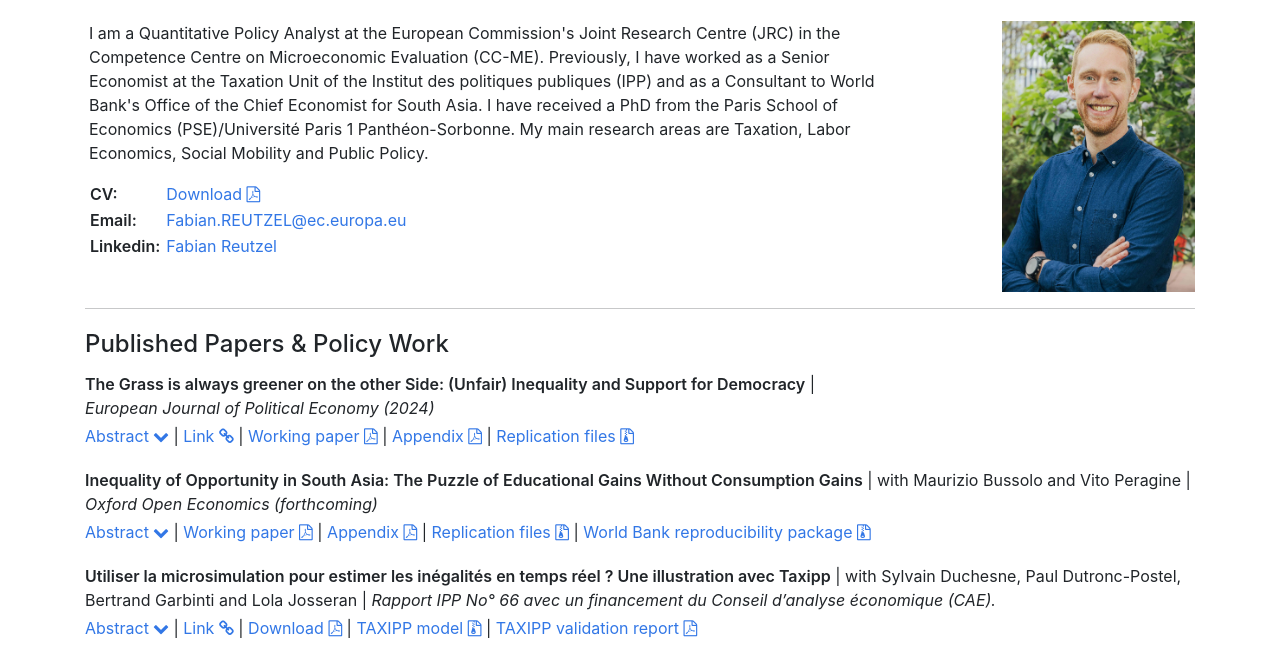
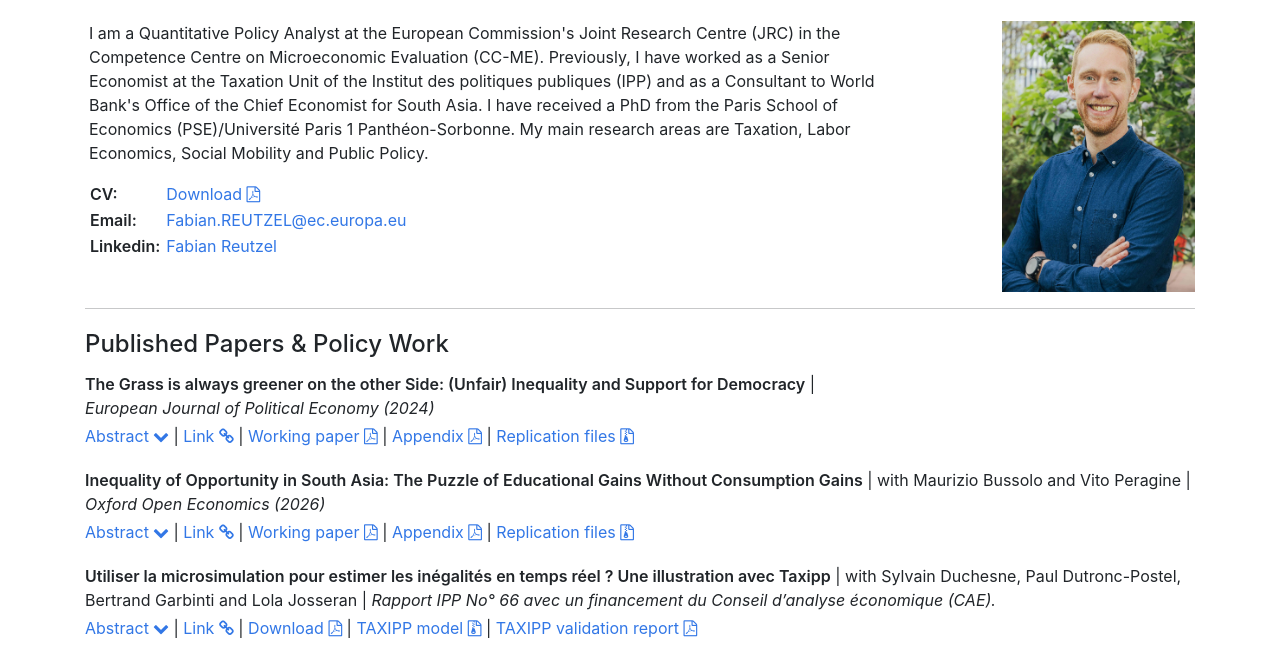
Before and after one commit to fabianreutzel/FabianReutzel.github.io, a plain HTML site: page index.html in a window 1280 px wide. Shown: the part 67-724 px from the top of the page. Drawn offline with nearby package versions, Linux system fonts and the light colour scheme.

Commit message:
update publication OOEC

```diff
--- a/index.html
+++ b/index.html
@@ -98,19 +98,19 @@
                      </div>
 
                      <p class="p_title_p">
-                        <b>Inequality of Opportunity in South Asia: The Puzzle of Educational Gains Without Consumption Gains</b> | with
+                        <b><a href="https://doi.org/10.1093/ooec/odag007" class="n_link" role="button" target="_blank">Inequality of Opportunity in South Asia: The Puzzle of Educational Gains Without Consumption Gains</a></b> | with
                         <a href="https://www.mauriziobussolo.com/" class="n_link" role="button" target="_blank">Maurizio Bussolo</a> and
                         <a href="https://www.uniba.it/it/docenti/peragine-vitorocco" class="n_link" role="button" target="_blank">Vito Peragine</a> |
                         <br />
-                        <i>Oxford Open Economics (forthcoming)</i>
+                        <i>Oxford Open Economics (2026)</i>
                      </p>
 
                      <p class="p_abstract_p">
                         <a class="collapse-show showAbstract" data-toggle="collapse" href="#abstract-iopsar" role="button" aria-expanded="false" aria-controls="collapse-ImpEmp">Abstract</a>
+                        | <a href="https://doi.org/10.1093/ooec/odag007" role="button" target="_blank">Link <span class="fa fa-link"></span></a>
                         | <a href="https://documents.worldbank.org/curated/en/099858205262616012/pdf/IDU-4a47d449-9d86-4b05-b88d-c1fac49a9cd7.pdf" role="button" target="_blank">Working paper <span class="fa fa-file-pdf-o"></span></a>
-                        | <a href="https://FabianReutzel.github.io/papers/REUTZEL_OOE_appendix.pdf" role="button" target="_blank">Appendix <span class="fa fa-file-pdf-o"></span></a>
-                        | <a href="https://github.com/fabianreutzel/code_OOE" role="button" target="_blank">Replication files <span class="fa fa-file-archive-o"></span></a>
-                        | <a href="https://reproducibility.worldbank.org/catalog/525" role="button" target="_blank">World Bank reproducibility package <span class="fa fa-file-archive-o"></span></a>
+                        | <a href="https://FabianReutzel.github.io/papers/REUTZEL_OOEC_appendix.pdf" role="button" target="_blank">Appendix <span class="fa fa-file-pdf-o"></span></a>
+                        | <a href="https://github.com/fabianreutzel/code_OOEC" role="button" target="_blank">Replication files <span class="fa fa-file-archive-o"></span></a>
                      </p>
 
                      <div class="px-4 collapse card info" id="abstract-iopsar">
@@ -228,7 +228,8 @@
 
                      <p class="p_title_p">
                         <b>State aid and innovation: Evidence from EU Microelectronics</b> | with
-                        <a href="https://sites.google.com/site/tomasoduso/home" class="n_link" role="button" target="_blank">Tomaso Duso</a> |
+                        <a href="https://sites.google.com/site/tomasoduso/home" class="n_link" role="button" target="_blank">Tomaso Duso</a> and
+                        <a href="https://scholar.google.com/citations?hl=en&user=rwgkDJcAAAAJ" class="n_link" role="button" target="_blank">Juliana Bernhofer</a>|
                         <i>Data work ongoing</i>
                      </p>
 
```
Also changed, not shown: 2 other files.
